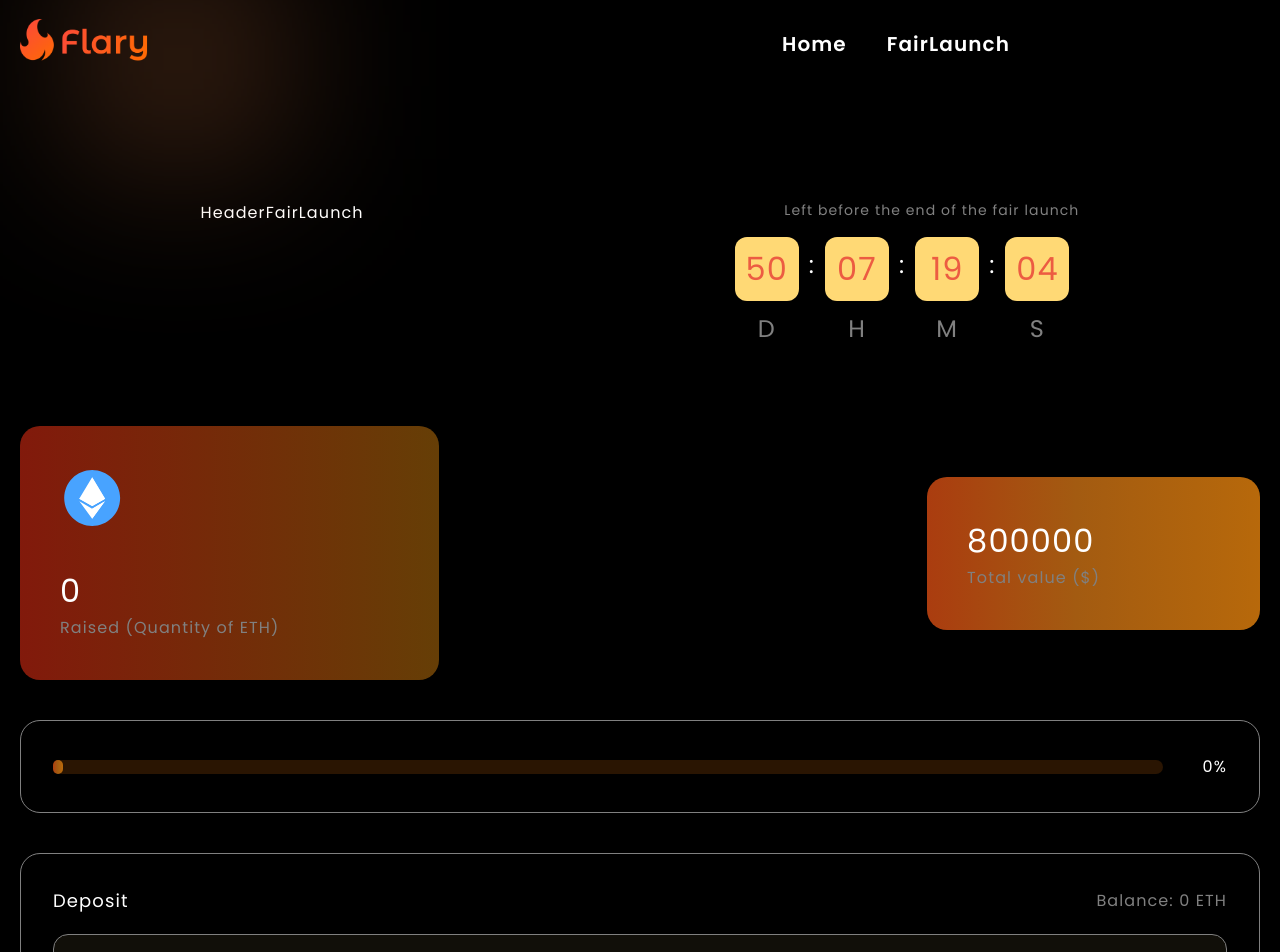
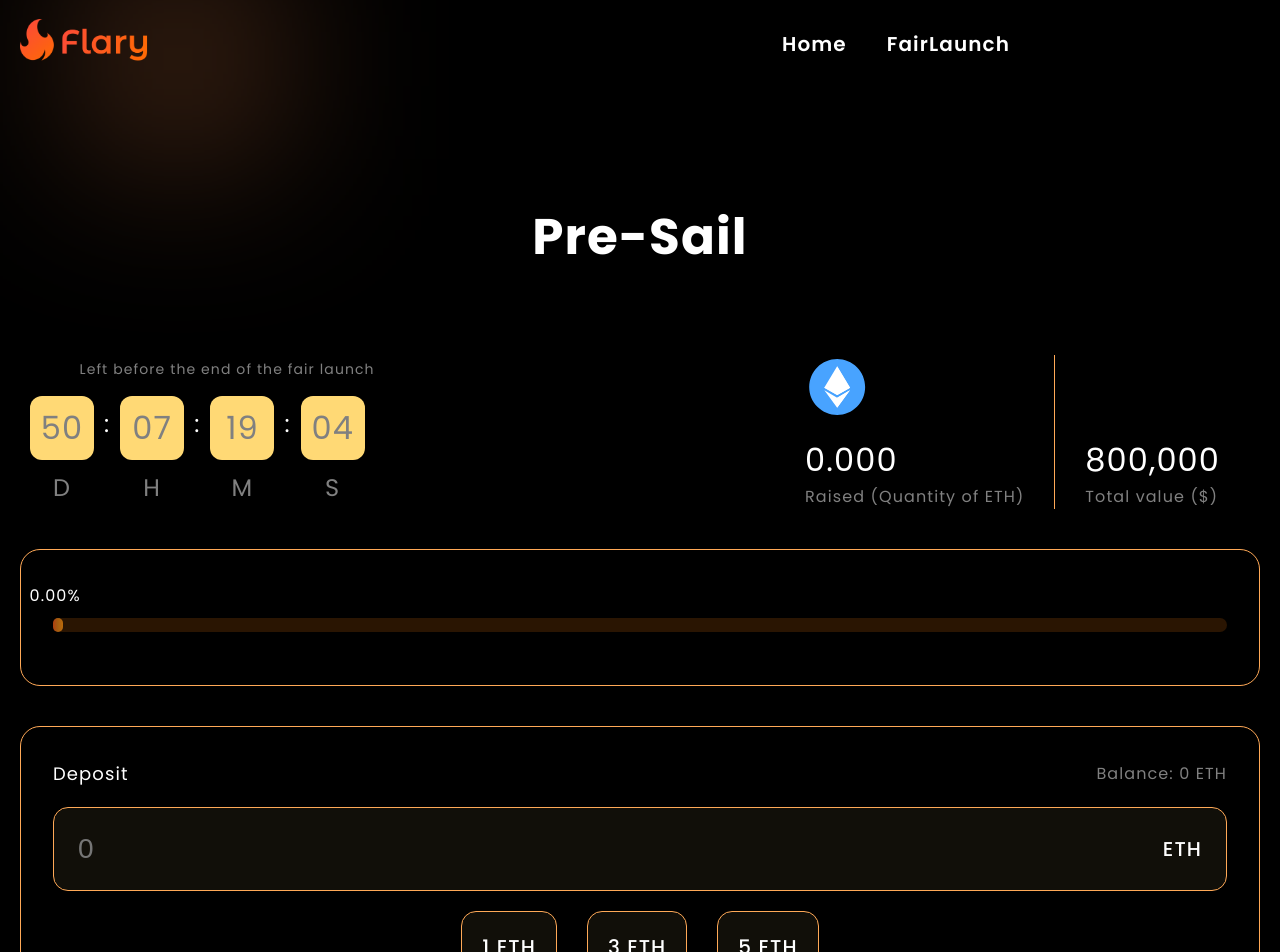
Before and after one commit to serjou1/Crypto_flary, a React (Create React App) app: page /fairlaunch in a window 1280 px wide. Shown: the top 952 px of the page. Built offline with nearby package versions, Linux system fonts and the light colour scheme.

Commit message:
vercel test

```diff
--- a/src/components/FairLaunch/Form/Form.jsx
+++ b/src/components/FairLaunch/Form/Form.jsx
@@ -1,6 +1,7 @@
 import React, { useState } from 'react';
 
 import ETH from '../../../assets/ETH.svg';
+import { Timer } from '../../Timer/Timer';
 import { Progress } from '../Progress/Progress';
 import style from './Form.module.scss';
 
@@ -10,34 +11,41 @@ export const Form = () => {
   const [progress, setProgress] = useState(0);
   const [inputValue, setInputValue] = useState('');
 
+  const date = new Date('2024-03-1') - new Date();
   const curs = 1000;
   const totalValue = 800000;
 
   const handleClick = () => {
     const progressInPercent = ((inputValue * curs) / totalValue) * 100;
-    setRiseValue(riseValue + inputValue);
-    setProgress(progress + progressInPercent);
+    setRiseValue((prevRiseValue) => prevRiseValue + inputValue);
+    setProgress((prevProgress) => prevProgress + progressInPercent);
     setInputValue('');
     console.log(progressInPercent);
   };
   console.log(riseValue);
 
   return (
-    <div className={style.Form}>
+    <div className={style.Form} id='fairLaunch'>
       <div className={style.header}>
-        <div className={style.raisedBalance}>
-          <div className={style.icon}>
-            <img src={ETH} alt="Eth" />
+        <div className={style.totalValue}>
+          <Timer data={date} />
+        </div>
+        <div className={style.balance}>
+          <div className={style.borderRight}>
+            <div className={style.icon}>
+              <img src={ETH} alt="Eth" />
+            </div>
+
+            <div className={style.value}>{riseValue.toFixed(3)}</div>
+            <p>Raised (Quantity of ETH)</p>
           </div>
-          <div className={style.value}>{riseValue}</div>
-          <p>Raised (Quantity of ETH)</p>
-        </div>
-        <div className={style.totalValue}>
-          <div className={style.value}>{totalValue}</div>
-          <p>Total value ($)</p>
+          <div className={style.borderLeft}>
+            <div className={style.value}>800,000</div>
+            <p>Total value ($)</p>
+          </div>
         </div>
       </div>
-      <Progress progress={progress} />
+      <Progress progress={progress.toFixed(2)} />
       <div className={style.formStyle}>
         <div className={style.info}>
           <div className={style.infoLeft}>
@@ -52,7 +60,7 @@ export const Form = () => {
             type="number"
             value={inputValue}
             placeholder="0"
-            onChange={(e) => setInputValue(parseInt(e.target.value))}
+            onChange={(e) => setInputValue(parseFloat(e.target.value))}
           />
           <p>ETH</p>
         </div>
--- a/src/components/FairLaunch/Form/Form.module.scss
+++ b/src/components/FairLaunch/Form/Form.module.scss
@@ -10,18 +10,29 @@
     color: gray;
   }
 }
-.raisedBalance {
-  background: linear-gradient(
-    90deg,
-    rgba(131, 58, 180, 1) 0%,
-    rgba(162, 32, 14, 0.8) 0%,
-    rgba(203, 124, 12, 0.5) 100%
-  );
-  padding: 40px 160px 40px 40px;
-  border-radius: 20px;
+.balance {
+  display: flex;
+  align-items: flex-end;
+  padding-right: 40px;
+
+  //   background: linear-gradient(
+  //     90deg,
+  //     rgba(131, 58, 180, 1) 0%,
+  //     rgba(162, 32, 14, 0.8) 0%,
+  //     rgba(203, 124, 12, 0.5) 100%
+  //   );
+  //   padding: 40px 160px 40px 40px;
+  //   border-radius: 20px;
+}
+.borderLeft {
+  padding-left: 30px;
+}
+.borderRight {
+     padding-right: 30px;
+  border-right: 1px solid var(--color-text-darkYellow);
 }
 .icon {
-  margin-bottom: 30px;
+  margin-bottom: 10px;
   & img {
     width: 64px;
     height: 64px;
@@ -31,21 +42,13 @@
   font-size: 32px;
 }
 .totalValue {
-  height: 100%;
-  background: linear-gradient(
-    90deg,
-    rgba(189, 67, 17, 0.9) 0%,
-    rgba(163, 91, 17, 1) 45%,
-    rgba(203, 116, 12, 0.9) 100%
-  );
-  padding: 40px 160px 40px 40px;
   border-radius: 20px;
 }
 .formStyle {
   margin-top: 40px;
   padding: 33px 32px;
   border-radius: 20px;
-  border: 1px solid gray;
+  border: 1px solid var(--color-text-darkYellow);
 }
 .info {
   display: flex;
@@ -63,7 +66,7 @@
   background: #110f09;
   padding: 24px;
   border-radius: 15px;
-  border: 1px solid gray;
+  border: 1px solid var(--color-text-darkYellow);
   display: flex;
   justify-content: space-between;
   align-items: center;
@@ -94,12 +97,12 @@
     font-weight: 500;
     padding: 20px;
     border-radius: 15px;
-    border: 1px solid gray;
+    border: 1px solid var(--color-text-darkYellow);
     background: #110f09;
     cursor: pointer;
     transition: all 0.5s ease;
     &:hover {
-      background: #fff;
+      background: var(--color-text-darkYellow);
       color: #110f09;
     }
   }
--- a/src/components/FairLaunch/Header/HeaderFairLaunch.jsx
+++ b/src/components/FairLaunch/Header/HeaderFairLaunch.jsx
@@ -2,6 +2,6 @@ import React from 'react'
 
 export const HeaderFairLaunch = () => {
   return (
-    <div>HeaderFairLaunch</div>
+    <h1   style={{fontSize:'50px'}}>Pre-Sail</h1>
   )
 }
--- a/src/components/FairLaunch/Progress/Progress.jsx
+++ b/src/components/FairLaunch/Progress/Progress.jsx
@@ -1,13 +1,13 @@
-import React from 'react'
-import style from './Progress.module.scss'
+import React from 'react';
+import style from './Progress.module.scss';
 
-export const Progress = ({progress}) => {
+export const Progress = ({ progress }) => {
   return (
-    <div className={style.progress}>
-            <div className={style.progress_bar}>
-                <div className={style.progress_thumb} style={{width:`${progress}%`}}></div>
-            </div>
-            <p >{progress}%</p>
-        </div>
-  )
-}
+    <div className={style.progress} >
+      <p style={progress<=100?{ marginLeft: `${progress-2}%` }:{marginLeft:'95%'}}>{progress}%</p>
+      <div className={style.progress_bar}>
+        <div className={style.progress_thumb} style={{ width: `${progress}%` }}></div>
+      </div>
+    </div>
+  );
+};
--- a/src/components/FairLaunch/Progress/Progress.module.scss
+++ b/src/components/FairLaunch/Progress/Progress.module.scss
@@ -1,12 +1,13 @@
 .progress {
     display: flex;
-    justify-content: space-between;
-    align-items:center;
-    gap:40px;
+    // justify-content: space-between;
+    // align-items:center;
+    flex-direction: column;
+    gap:10px;
      margin-top: 40px;
-     padding: 33px 32px;
+     padding: 33px 32px 53px 32px;
      border-radius: 20px;
-     border: 1px solid gray;
+     border: 1px solid var(--color-text-darkYellow);
    }
    .progress_bar{
        background: #2a1502;
--- a/src/page/FairLaunch/FairLaunch.jsx
+++ b/src/page/FairLaunch/FairLaunch.jsx
@@ -5,13 +5,12 @@ import style from './FairLaunch.module.scss';
 export const FairLaunch = () => {
   const example = [{ to: 'fairLaunch', offset: -150, name: 'FairLaunch' }];
 
-  const date = new Date('2024-03-1') - new Date();
+
   return (
     <>
       <Navbar nav={example} />
       <div className={style.Header}>
         <HeaderFairLaunch />
-        <Timer data={date} />
       </div>
       <Form />
     </>
--- a/src/page/FairLaunch/FairLaunch.module.scss
+++ b/src/page/FairLaunch/FairLaunch.module.scss
@@ -1,7 +1,7 @@
 .Header{
     margin-top: 200px;
-    display: flex;
-    justify-content: space-around;
+    text-align: center;
+
 
 
 }
```
